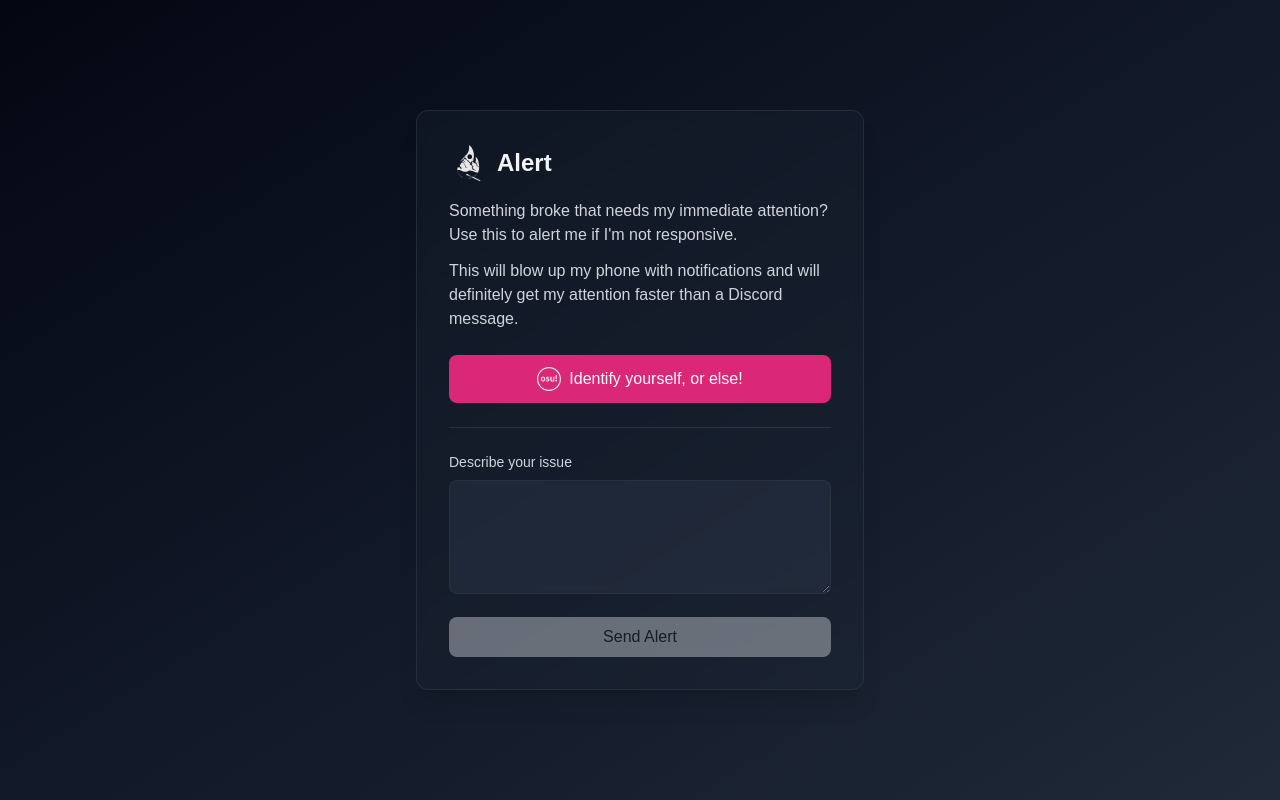
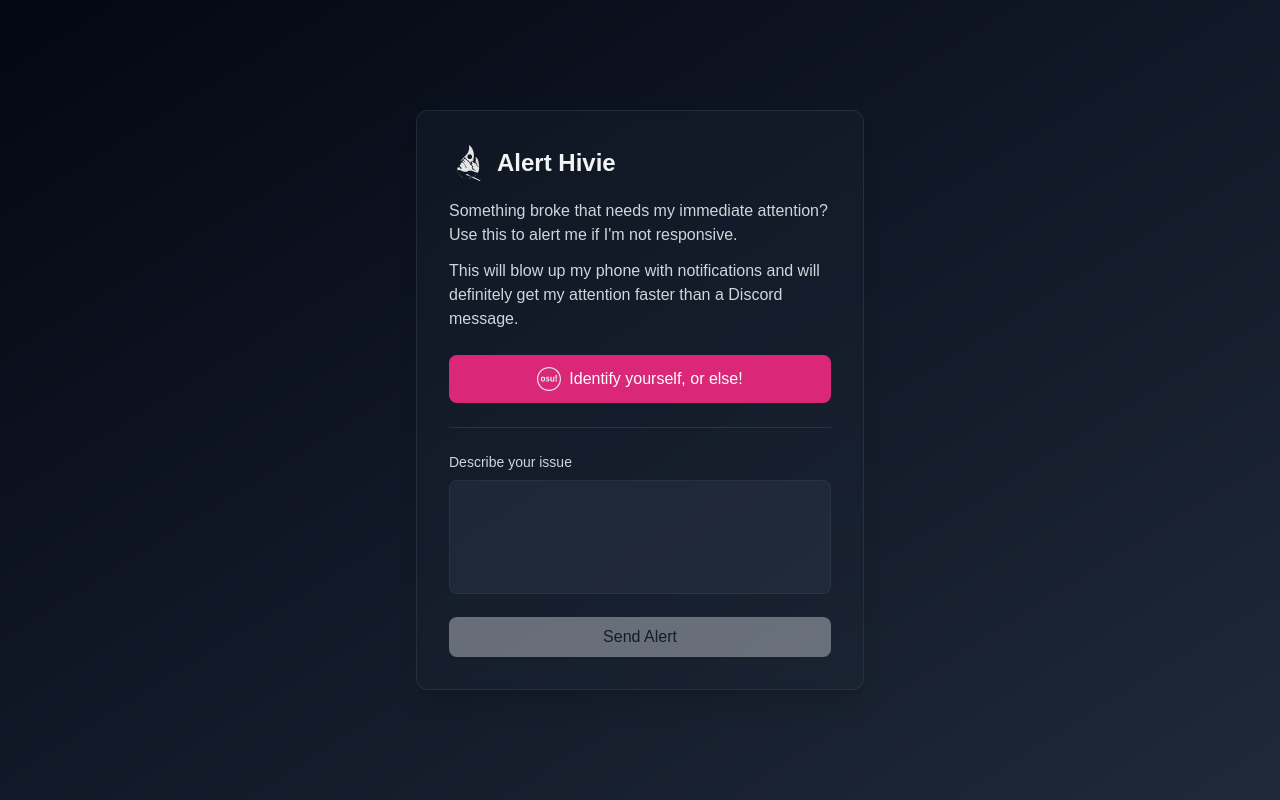
Before and after one commit to Hiviexd/alert-service, a Next.js app: page / in a window 1280 px wide. Built offline with nearby package versions, Linux system fonts and the light colour scheme; no server answers.

Commit message:
add auto size textarea

```diff
--- a/src/app/page.tsx
+++ b/src/app/page.tsx
@@ -7,6 +7,7 @@ import { useAuth } from "@/hooks/useAuth";
 import { Notification, INotification } from "@/components/Notification";
 import { LoginButton } from "@/components/LoginButton";
 import { UserDisplay } from "@/components/UserDisplay";
+import { AutoResizeTextarea } from "@/components/AutoResizeTextarea";
 import logo from "../../public/logo.svg";
 import Image from "next/image";
 
@@ -49,13 +50,14 @@ export default function Home() {
     };
 
     return (
-        <main className="min-h-screen-dvh flex items-center justify-center bg-gradient-to-br from-gray-950 via-gray-900 to-gray-800">
+        <main className="min-h-screen-dvh overflow-y-auto bg-gradient-to-br from-gray-950 via-gray-900 to-gray-800">
             <Notification message={notification.message} type={notification.type} />
             {!loading && (
+                <div className="flex min-h-screen-dvh w-full flex-col items-center justify-center p-6">
                 <motion.div
                     initial={{ opacity: 0, y: 20 }}
                     animate={{ opacity: 1, y: 0 }}
-                    className="relative w-full max-w-md m-6 backdrop-blur-sm bg-gray-800/30 rounded-xl shadow-xl p-8 border border-gray-700/50 backdrop-filter">
+                    className="relative w-full max-w-md backdrop-blur-sm bg-gray-800/30 rounded-xl shadow-xl p-8 border border-gray-700/50 backdrop-filter">
                     <span className="text-2xl font-bold text-gray-100 mb-4 flex items-center">
                         <motion.a
                             href="https://hivie.tn"
@@ -66,7 +68,7 @@ export default function Home() {
                             className="inline-block transition-transform">
                             <Image src={logo} alt="Hivie" className="w-10 h-10" />
                         </motion.a>
-                        <span className="ml-2">Alert</span>
+                        <span className="ml-2">Alert Hivie</span>
                     </span>
                     <p className="text-gray-300 mb-3">
                         Something broke that needs my immediate attention? Use this to alert me if I&apos;m not
@@ -90,15 +92,13 @@ export default function Home() {
                             <label htmlFor="message" className="block text-sm font-medium text-gray-300 mb-2">
                                 Describe your issue
                             </label>
-                            <motion.textarea
-                                whileFocus={{ scale: 1.01 }}
+                            <AutoResizeTextarea
                                 id="message"
                                 value={message}
                                 onChange={(e) => setMessage(e.target.value)}
                                 className={`w-full px-4 py-2 rounded-lg border border-gray-600/50 bg-gray-700/50 text-gray-100 focus:ring-2 focus:ring-gray-500 focus:border-transparent outline-none transition-all placeholder-gray-400 backdrop-blur-sm ${
                                     !user ? "cursor-not-allowed opacity-60" : ""
                                 }`}
-                                rows={4}
                                 disabled={!user}
                             />
                         </div>
@@ -125,6 +125,7 @@ export default function Home() {
                         </motion.button>
                     </form>
                 </motion.div>
+                </div>
             )}
         </main>
     );
--- /dev/null
+++ b/src/components/AutoResizeTextarea.tsx
@@ -0,0 +1,53 @@
+"use client";
+
+import { useCallback, useEffect, useRef, type TextareaHTMLAttributes } from "react";
+
+type AutoResizeTextareaProps = TextareaHTMLAttributes<HTMLTextAreaElement> & {
+    minRows?: number;
+};
+
+export function AutoResizeTextarea({
+    minRows = 4,
+    value,
+    onChange,
+    className = "",
+    ...props
+}: AutoResizeTextareaProps) {
+    const ref = useRef<HTMLTextAreaElement>(null);
+
+    const resize = useCallback(() => {
+        const el = ref.current;
+        if (!el) return;
+
+        el.style.height = "auto";
+
+        const style = window.getComputedStyle(el);
+        const lineHeight = parseFloat(style.lineHeight) || 20;
+        const padding =
+            parseFloat(style.paddingTop) +
+            parseFloat(style.paddingBottom) +
+            parseFloat(style.borderTopWidth) +
+            parseFloat(style.borderBottomWidth);
+        const minHeight = lineHeight * minRows + padding;
+
+        el.style.height = `${Math.max(el.scrollHeight, minHeight)}px`;
+    }, [minRows]);
+
+    useEffect(() => {
+        resize();
+    }, [value, resize]);
+
+    return (
+        <textarea
+            ref={ref}
+            rows={minRows}
+            value={value}
+            onChange={(e) => {
+                onChange?.(e);
+                resize();
+            }}
+            className={`resize-none overflow-hidden ${className}`}
+            {...props}
+        />
+    );
+}
```
